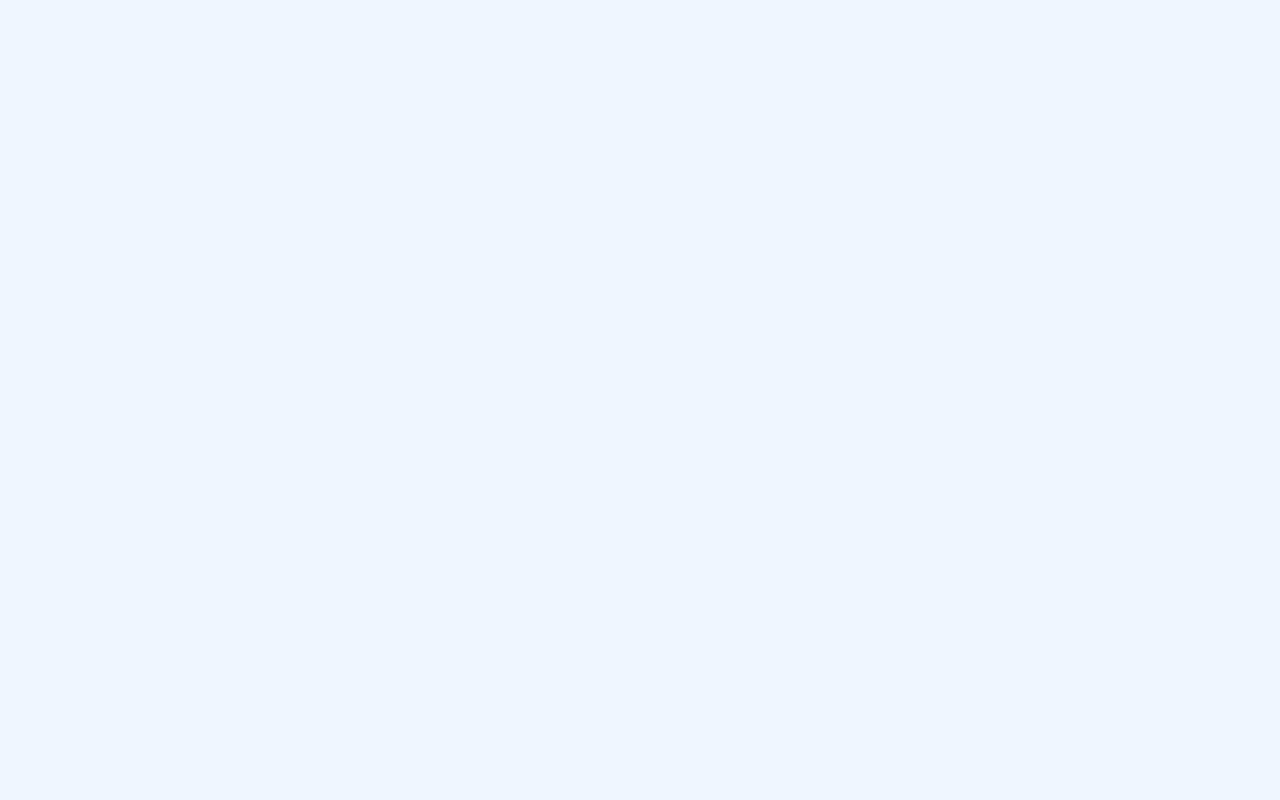
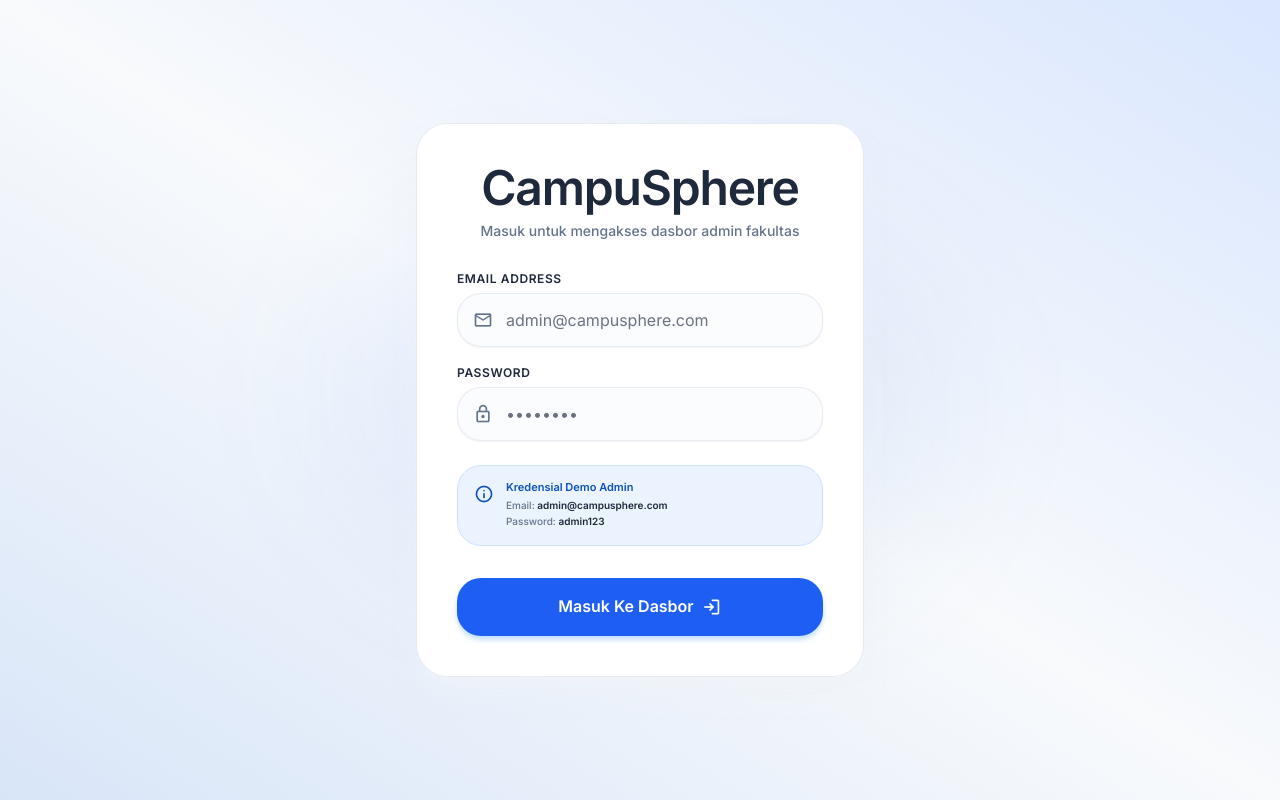
Before and after one commit to DaffaXtr/CampuSphere, a React (Vite) app: page /admin/login in a window 1280 px wide. Before the commit this address had no page. Built offline with nearby package versions, Linux system fonts and the light colour scheme.

Commit message:
add login admin

```diff
--- a/src/App.jsx
+++ b/src/App.jsx
@@ -35,6 +35,13 @@ import AdminTransactionsPage from './pages/admin/AdminTransactionsPage';
 import AdminFinancialReportPage from './pages/admin/AdminFinancialReportPage';
 import AdminUsersPage from './pages/admin/AdminUsersPage';
 import AdminOrganizationsPage from './pages/admin/AdminOrganizationsPage';
+import AdminLoginPage from './pages/admin/AdminLoginPage';
+
+// Protected route component for admin pages
+const AdminRoute = ({ children }) => {
+  const isLoggedIn = localStorage.getItem('isAdminLoggedIn') === 'true';
+  return isLoggedIn ? children : <Navigate to="/admin/login" replace />;
+};
 
 function App() {
   const basename = window.location.pathname.startsWith('/CampuSphere') ? '/CampuSphere' : '/';
@@ -69,14 +76,15 @@ function App() {
           <Route path="/article" element={<ArticlePage />} />
           <Route path="/article/:id" element={<ArticleDetailPage />} />
           <Route path="/about" element={<AboutPage />} />
-          <Route path="/admin" element={<AdminDashboard />} />
-          <Route path="/admin/articles" element={<AdminArticlesPage />} />
-          <Route path="/admin/events" element={<AdminEventsPage />} />
-          <Route path="/admin/merchandise" element={<AdminMerchandisePage />} />
-          <Route path="/admin/transactions" element={<AdminTransactionsPage />} />
-          <Route path="/admin/financial-report" element={<AdminFinancialReportPage />} />
-          <Route path="/admin/users" element={<AdminUsersPage />} />
-          <Route path="/admin/organizations" element={<AdminOrganizationsPage />} />
+          <Route path="/admin/login" element={<AdminLoginPage />} />
+          <Route path="/admin" element={<AdminRoute><AdminDashboard /></AdminRoute>} />
+          <Route path="/admin/articles" element={<AdminRoute><AdminArticlesPage /></AdminRoute>} />
+          <Route path="/admin/events" element={<AdminRoute><AdminEventsPage /></AdminRoute>} />
+          <Route path="/admin/merchandise" element={<AdminRoute><AdminMerchandisePage /></AdminRoute>} />
+          <Route path="/admin/transactions" element={<AdminRoute><AdminTransactionsPage /></AdminRoute>} />
+          <Route path="/admin/financial-report" element={<AdminRoute><AdminFinancialReportPage /></AdminRoute>} />
+          <Route path="/admin/users" element={<AdminRoute><AdminUsersPage /></AdminRoute>} />
+          <Route path="/admin/organizations" element={<AdminRoute><AdminOrganizationsPage /></AdminRoute>} />
         </Routes>
       </Layout>
     </Router>
--- a/src/components/layout/Header.jsx
+++ b/src/components/layout/Header.jsx
@@ -111,6 +111,9 @@ const Header = () => {
                 <Link to="/settings" className={`px-4 py-2 text-body-sm transition-colors flex items-center gap-2 ${location.pathname === '/settings' ? 'bg-primary-blue/10 text-primary-blue font-bold' : 'text-on-surface-variant hover:bg-surface-container hover:text-primary-blue'}`} onClick={() => setIsProfileDropdownOpen(false)}>
                   <span className="material-symbols-outlined text-[18px]">settings</span> Settings
                 </Link>
+                <Link to="/admin" className={`px-4 py-2 text-body-sm transition-colors flex items-center gap-2 ${location.pathname.startsWith('/admin') ? 'bg-primary-blue/10 text-primary-blue font-bold' : 'text-on-surface-variant hover:bg-surface-container hover:text-primary-blue'}`} onClick={() => setIsProfileDropdownOpen(false)}>
+                  <span className="material-symbols-outlined text-[18px]">admin_panel_settings</span> Login Admin
+                </Link>
                 <div className="border-t border-border my-1"></div>
                 <button className="px-4 py-2 text-left text-body-sm text-error hover:bg-surface-container transition-colors flex items-center gap-2">
                   <span className="material-symbols-outlined text-[18px]">logout</span> Logout
--- /dev/null
+++ b/src/pages/admin/AdminLoginPage.jsx
@@ -0,0 +1,149 @@
+import { useState, useEffect } from 'react';
+import { useNavigate } from 'react-router-dom';
+
+const AdminLoginPage = () => {
+  const navigate = useNavigate();
+  const [email, setEmail] = useState('');
+  const [password, setPassword] = useState('');
+  const [error, setError] = useState('');
+  const [isLoading, setIsLoading] = useState(false);
+
+  // Jika admin sudah login, redirect langsung ke dashboard
+  useEffect(() => {
+    const isLoggedIn = localStorage.getItem('isAdminLoggedIn') === 'true';
+    if (isLoggedIn) {
+      navigate('/admin', { replace: true });
+    }
+  }, [navigate]);
+
+  const handleSubmit = (e) => {
+    e.preventDefault();
+    setError('');
+    setIsLoading(true);
+
+    // Simulasi loading sedikit agar terkesan modern/premium
+    setTimeout(() => {
+      // Dummy credentials
+      if (email === 'admin@campusphere.com' && password === 'admin123') {
+        localStorage.setItem('isAdminLoggedIn', 'true');
+        navigate('/admin', { replace: true });
+      } else {
+        setError('Email atau password admin salah!');
+        setIsLoading(false);
+      }
+    }, 800);
+  };
+
+  return (
+    <div className="min-h-screen w-full flex items-center justify-center bg-gradient-to-tr from-[#0F52BA]/10 via-[#F8FAFC] to-[#1E5EF3]/10 px-4">
+      {/* Background circles decoration */}
+      <div className="absolute top-1/4 left-1/4 w-96 h-96 bg-[#1E5EF3]/5 rounded-full blur-3xl pointer-events-none" />
+      <div className="absolute bottom-1/4 right-1/4 w-96 h-96 bg-[#0F52BA]/5 rounded-full blur-3xl pointer-events-none" />
+
+      {/* Login Card */}
+      <div className="w-full max-w-md bg-white border border-border/80 rounded-3xl p-8 md:p-10 shadow-xl shadow-slate-100/50 backdrop-blur-sm relative overflow-hidden">
+        {/* Header */}
+        <div className="flex flex-col items-center mb-8">
+          <h2 className="font-extrabold text-headline-xl text-text-primary text-[24px] tracking-tight leading-none">
+            CampuSphere
+          </h2>
+          <p className="text-text-secondary text-body-sm font-medium mt-2">
+            Masuk untuk mengakses dasbor admin fakultas
+          </p>
+        </div>
+
+        {/* Error Alert */}
+        {error && (
+          <div className="mb-6 p-4 rounded-2xl bg-danger-container border border-danger/25 text-danger text-body-sm font-semibold flex items-center gap-3 animate-shake">
+            <span className="material-symbols-outlined text-[20px] shrink-0">error</span>
+            <span>{error}</span>
+          </div>
+        )}
+
+        {/* Form */}
+        <form onSubmit={handleSubmit} className="flex flex-col gap-5 text-left">
+          {/* Email Input */}
+          <div className="flex flex-col gap-2">
+            <label className="text-label-sm font-bold text-text-primary uppercase tracking-wider">
+              Email Address
+            </label>
+            <div className="relative flex items-center">
+              <span className="material-symbols-outlined absolute left-4 text-[20px] text-text-secondary">
+                mail
+              </span>
+              <input
+                type="email"
+                required
+                placeholder="admin@campusphere.com"
+                value={email}
+                onChange={(e) => setEmail(e.target.value)}
+                className="w-full pl-12 pr-4 py-3.5 bg-slate-50/50 focus:bg-white border border-border/80 focus:border-[#1E5EF3] rounded-2xl outline-none font-body-md text-text-primary transition-all shadow-sm focus:shadow"
+              />
+            </div>
+          </div>
+
+          {/* Password Input */}
+          <div className="flex flex-col gap-2">
+            <label className="text-label-sm font-bold text-text-primary uppercase tracking-wider">
+              Password
+            </label>
+            <div className="relative flex items-center">
+              <span className="material-symbols-outlined absolute left-4 text-[20px] text-text-secondary">
+                lock
+              </span>
+              <input
+                type="password"
+                required
+                placeholder="••••••••"
+                value={password}
+                onChange={(e) => setPassword(e.target.value)}
+                className="w-full pl-12 pr-4 py-3.5 bg-slate-50/50 focus:bg-white border border-border/80 focus:border-[#1E5EF3] rounded-2xl outline-none font-body-md text-text-primary transition-all shadow-sm focus:shadow"
+              />
+            </div>
+          </div>
+
+          {/* Help Info Box */}
+          <div className="p-4 rounded-2xl bg-[#EBF3FF] border border-[#D0E2FF] flex gap-3 mt-1">
+            <span className="material-symbols-outlined text-[20px] text-[#0F52BA] shrink-0 mt-0.5">
+              info
+            </span>
+            <div>
+              <p className="font-bold text-[11px] text-[#0F52BA] leading-none mb-1">
+                Kredensial Demo Admin
+              </p>
+              <p className="text-[10px] text-text-secondary font-medium leading-relaxed">
+                Email: <span className="font-semibold text-text-primary">admin@campusphere.com</span>
+                <br />
+                Password: <span className="font-semibold text-text-primary">admin123</span>
+              </p>
+            </div>
+          </div>
+
+          {/* Submit Button */}
+          <button
+            type="submit"
+            disabled={isLoading}
+            className="w-full py-4 mt-3 bg-[#1E5EF3] hover:bg-[#0F52BA] disabled:bg-[#1E5EF3]/70 text-white rounded-2xl font-bold text-label-lg shadow-md shadow-blue-200 transition-all active:scale-[0.98] flex items-center justify-center gap-2 cursor-pointer"
+          >
+            {isLoading ? (
+              <>
+                <svg className="animate-spin h-5 w-5 text-white" fill="none" viewBox="0 0 24 24">
+                  <circle className="opacity-25" cx="12" cy="12" r="10" stroke="currentColor" strokeWidth="4" />
+                  <path className="opacity-75" fill="currentColor" d="M4 12a8 8 0 018-8V0C5.373 0 0 5.373 0 12h4zm2 5.291A7.962 7.962 0 014 12H0c0 3.042 1.135 5.824 3 7.938l3-2.647z" />
+                </svg>
+                <span>Menghubungkan...</span>
+              </>
+            ) : (
+              <>
+                <span>Masuk Ke Dasbor</span>
+                <span className="material-symbols-outlined text-[20px]">login</span>
+              </>
+            )}
+          </button>
+        </form>
+      </div>
+    </div>
+  );
+};
+
+export default AdminLoginPage;
```
Also changed, not shown: src/pages/admin/AdminSidebar.jsx (+17 -5 lines).
